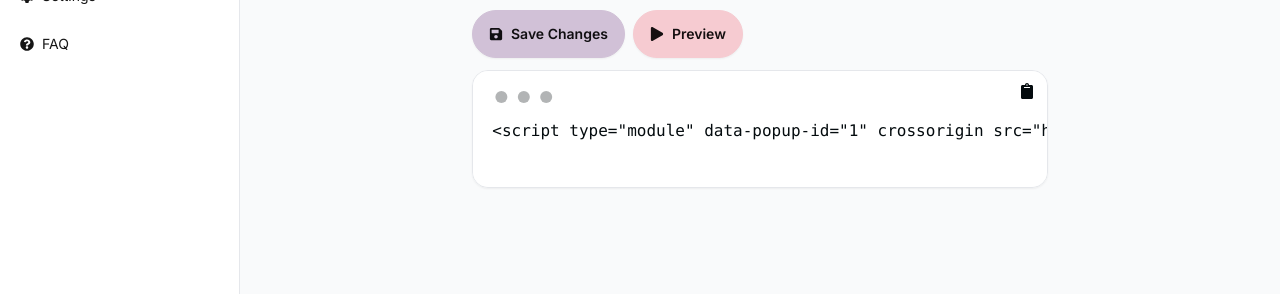
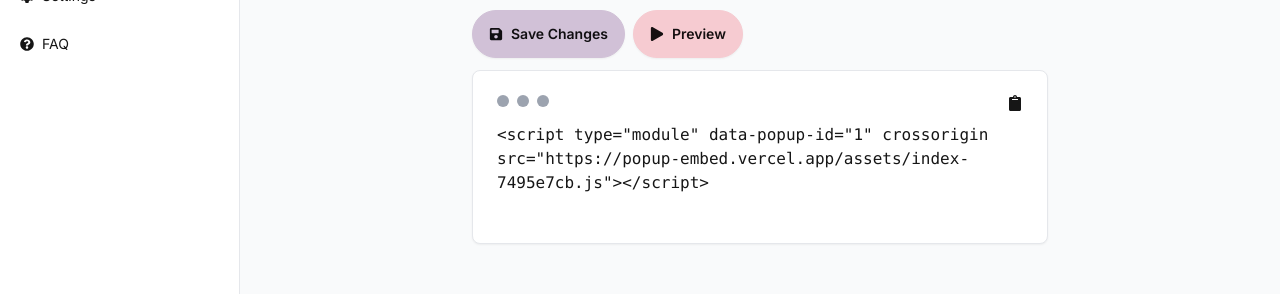
Before and after one commit to Theshanumalik/FOMOFY, a Next.js app: page /project/manage/1 in a window 1280 px wide. Shown: the part 198-492 px from the top of the page. Built offline with nearby package versions, Linux system fonts and the light colour scheme; no server answers.

Commit message:
Fix: embed code

```diff
--- a/app/(dashboard)/project/manage/[id]/page.tsx
+++ b/app/(dashboard)/project/manage/[id]/page.tsx
@@ -16,7 +16,7 @@ const ManagePopups = () => {
   const [popups, setPopups] = useState<IPopup[]>([]);
   const [projectTitle, setProjectTitle] = useState("");
   const [embedCode, setEmbedCode] =
-    useState(`<script type="module" data-popup-id="${params.id}" crossorigin src="https://popup-embed.vercel.app/assets/index-c5ae2c2e.js"></script>
+    useState(`<script type="module" data-popup-id="${params.id}" crossorigin src="${process.env.NEXT_PUBLIC_SCRIPT_POPUP}"></script>
    `);
   const router = useRouter();
 
@@ -94,17 +94,22 @@ const ManagePopups = () => {
         <PopupPreview projectId={params.id} />
       </div>
       <div>
-        <div className="mockup-code bg-white shadow-sm border relative">
-          <button
-            type="button"
-            className="absolute top-3 right-3"
-            onClick={copyEmbedCode}
-          >
-            <FaClipboard />
-          </button>
-          <pre>
-            <code>{embedCode}</code>
-          </pre>
+        <div className="bg-white shadow-sm border w-full p-6 rounded-lg">
+          <div className="flex justify-between mb-3">
+            <div className="flex gap-2">
+              <span className="w-3 h-3 rounded-full bg-gray-400"></span>
+              <span className="w-3 h-3 rounded-full bg-gray-400"></span>
+              <span className="w-3 h-3 rounded-full bg-gray-400"></span>
+            </div>
+            <button type="button" className="" onClick={copyEmbedCode}>
+              <FaClipboard />
+            </button>
+          </div>
+          <div className="w-full overflow-x-scroll ">
+            <pre>
+              <code className="text-wrap">{embedCode}</code>
+            </pre>
+          </div>
         </div>
       </div>
     </div>
```
